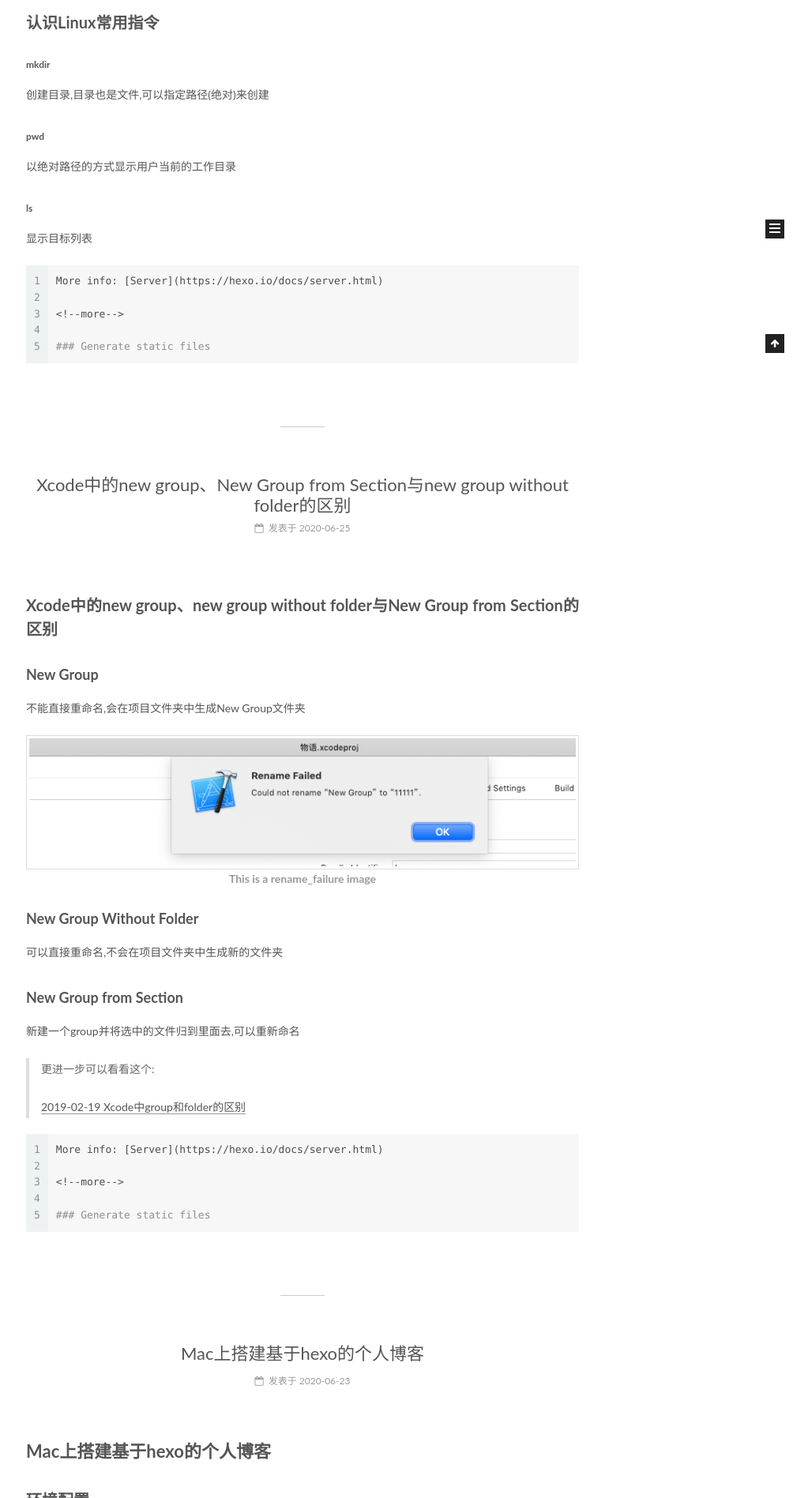
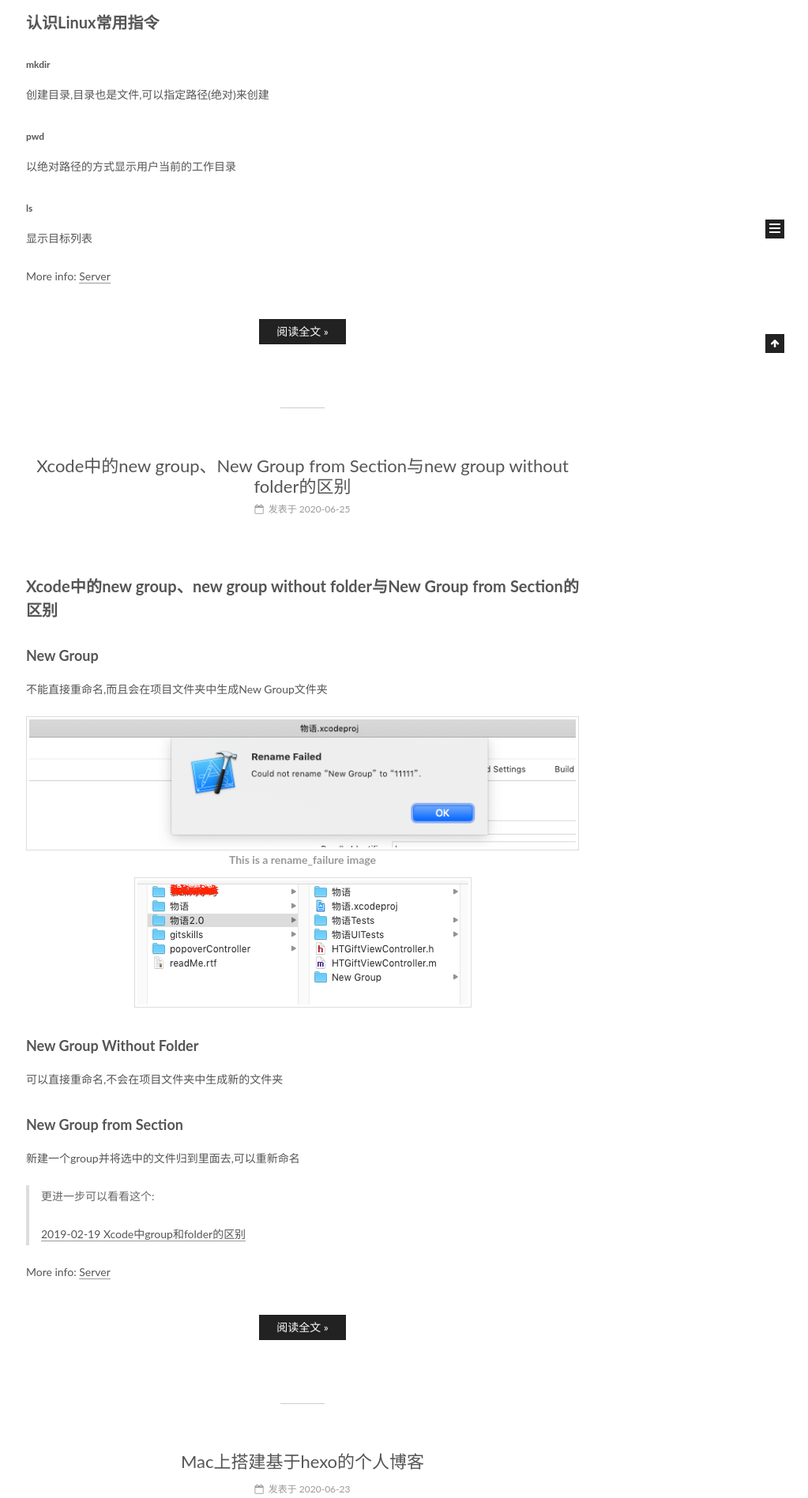
Before and after one commit to wsyzy/new, a plain HTML site: page index.html in a window 1280 px wide. Shown: the part 453-2350 px from the top of the page at 79% size, without its empty margins (257-1280 px from the left). Drawn offline with Linux system fonts and the light colour scheme.

Commit message:
Site updated: 2020-06-25 17:55:18

```diff
--- a/index.html
+++ b/index.html
@@ -348,12 +348,17 @@
 
 
 
-
-            <h2 id="认识Linux常用指令"><a href="#认识Linux常用指令" class="headerlink" title="认识Linux常用指令"></a>认识Linux常用指令</h2><h6 id="mkdir"><a href="#mkdir" class="headerlink" title="mkdir"></a>mkdir</h6><p>创建目录,目录也是文件,可以指定路径(绝对)来创建</p>
+          <h2 id="认识Linux常用指令"><a href="#认识Linux常用指令" class="headerlink" title="认识Linux常用指令"></a>认识Linux常用指令</h2><h6 id="mkdir"><a href="#mkdir" class="headerlink" title="mkdir"></a>mkdir</h6><p>创建目录,目录也是文件,可以指定路径(绝对)来创建</p>
 <h6 id="pwd"><a href="#pwd" class="headerlink" title="pwd"></a>pwd</h6><p>以绝对路径的方式显示用户当前的工作目录</p>
 <h6 id="ls"><a href="#ls" class="headerlink" title="ls"></a>ls</h6><p>显示目标列表</p>
-<figure class="highlight bash"><table><tr><td class="gutter"><pre><span class="line">1</span><br><span class="line">2</span><br><span class="line">3</span><br><span class="line">4</span><br><span class="line">5</span><br></pre></td><td class="code"><pre><span class="line">More info: [Server](https://hexo.io/docs/server.html)</span><br><span class="line"></span><br><span class="line">&lt;!--more--&gt;</span><br><span class="line"></span><br><span class="line"><span class="comment">### Generate static files</span></span><br></pre></td></tr></table></figure>
-
+<p>More info: <a href="http://hexo.io/docs/server.html" target="_blank" rel="noopener">Server</a></p>
+          <!--noindex-->
+          <div class="post-button text-center">
+            <a class="btn" href="/2020/06/25/%E8%AE%A4%E8%AF%86Linux%E5%B8%B8%E7%94%A8%E6%8C%87%E4%BB%A4/#more" rel="contents">
+              阅读全文 &raquo;
+            </a>
+          </div>
+          <!--/noindex-->
 
 
     </div>
@@ -470,13 +475,12 @@
 
 
 
+          <h2 id="Xcode中的new-group、new-group-without-folder与New-Group-from-Section的区别"><a href="#Xcode中的new-group、new-group-without-folder与New-Group-from-Section的区别" class="headerlink" title="Xcode中的new group、new group without folder与New Group from Section的区别"></a>Xcode中的new group、new group without folder与New Group from Section的区别</h2>
 
-            <h2 id="Xcode中的new-group、new-group-without-folder与New-Group-from-Section的区别"><a href="#Xcode中的new-group、new-group-without-folder与New-Group-from-Section的区别" class="headerlink" title="Xcode中的new group、new group without folder与New Group from Section的区别"></a>Xcode中的new group、new group without folder与New Group from Section的区别</h2>
-
-<h3 id="New-Group"><a href="#New-Group" class="headerlink" title="New Group"></a>New Group</h3><p>不能直接重命名,会在项目文件夹中生成New Group文件夹</p>
+<h3 id="New-Group"><a href="#New-Group" class="headerlink" title="New Group"></a>New Group</h3><p>不能直接重命名,而且会在项目文件夹中生成New Group文件夹</p>
 <img src="/2020/06/25/Xcode%E4%B8%AD%E7%9A%84new%20group%E3%80%81New%20Group%20from%20Section%E4%B8%8Enew%20group%20without%20folder%E7%9A%84%E5%8C%BA%E5%88%AB/newGroup_1.png" class title="This is a rename_failure image">
 
-
+<img src="/2020/06/25/Xcode%E4%B8%AD%E7%9A%84new%20group%E3%80%81New%20Group%20from%20Section%E4%B8%8Enew%20group%20without%20folder%E7%9A%84%E5%8C%BA%E5%88%AB/newGroup_2.png" class>
 
 <h3 id="New-Group-Without-Folder"><a href="#New-Group-Without-Folder" class="headerlink" title="New Group Without Folder"></a>New Group Without Folder</h3><p>可以直接重命名,不会在项目文件夹中生成新的文件夹</p>
 <h3 id="New-Group-from-Section"><a href="#New-Group-from-Section" class="headerlink" title="New Group from Section"></a>New Group from Section</h3><p>新建一个group并将选中的文件归到里面去,可以重新命名</p>
@@ -484,8 +488,14 @@
 <p>更进一步可以看看这个:</p>
 <p><a href="https://www.jianshu.com/p/37716da9a443" target="_blank" rel="noopener">2019-02-19 Xcode中group和folder的区别</a></p>
 </blockquote>
-<figure class="highlight bash"><table><tr><td class="gutter"><pre><span class="line">1</span><br><span class="line">2</span><br><span class="line">3</span><br><span class="line">4</span><br><span class="line">5</span><br></pre></td><td class="code"><pre><span class="line">More info: [Server](https://hexo.io/docs/server.html)</span><br><span class="line"></span><br><span class="line">&lt;!--more--&gt;</span><br><span class="line"></span><br><span class="line"><span class="comment">### Generate static files</span></span><br></pre></td></tr></table></figure>
-
+<p>More info: <a href="http://hexo.io/docs/server.html" target="_blank" rel="noopener">Server</a></p>
+          <!--noindex-->
+          <div class="post-button text-center">
+            <a class="btn" href="/2020/06/25/Xcode%E4%B8%AD%E7%9A%84new%20group%E3%80%81New%20Group%20from%20Section%E4%B8%8Enew%20group%20without%20folder%E7%9A%84%E5%8C%BA%E5%88%AB/#more" rel="contents">
+              阅读全文 &raquo;
+            </a>
+          </div>
+          <!--/noindex-->
 
 
     </div>
```
Also changed, not shown: 2020/06/25/Xcode中的new group、New Group from Section与new group without folder的区别/index.html (+11 -7 lines), 2020/06/25/认识Linux常用指令/index.html (+8 -5 lines).
